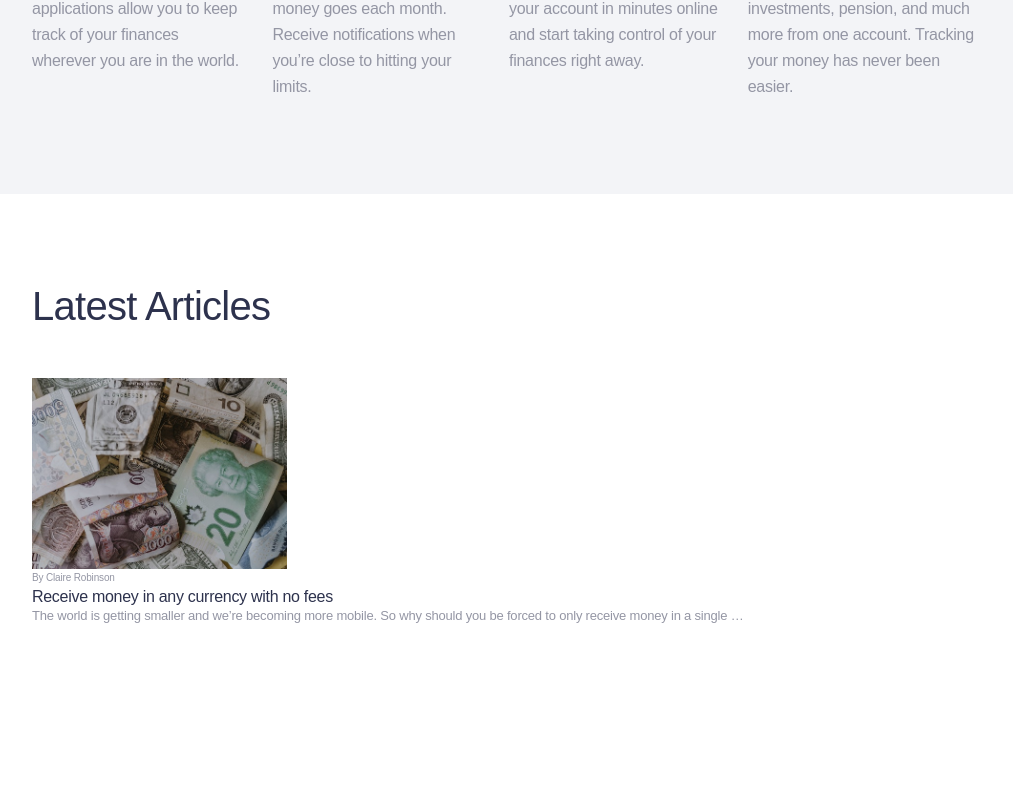
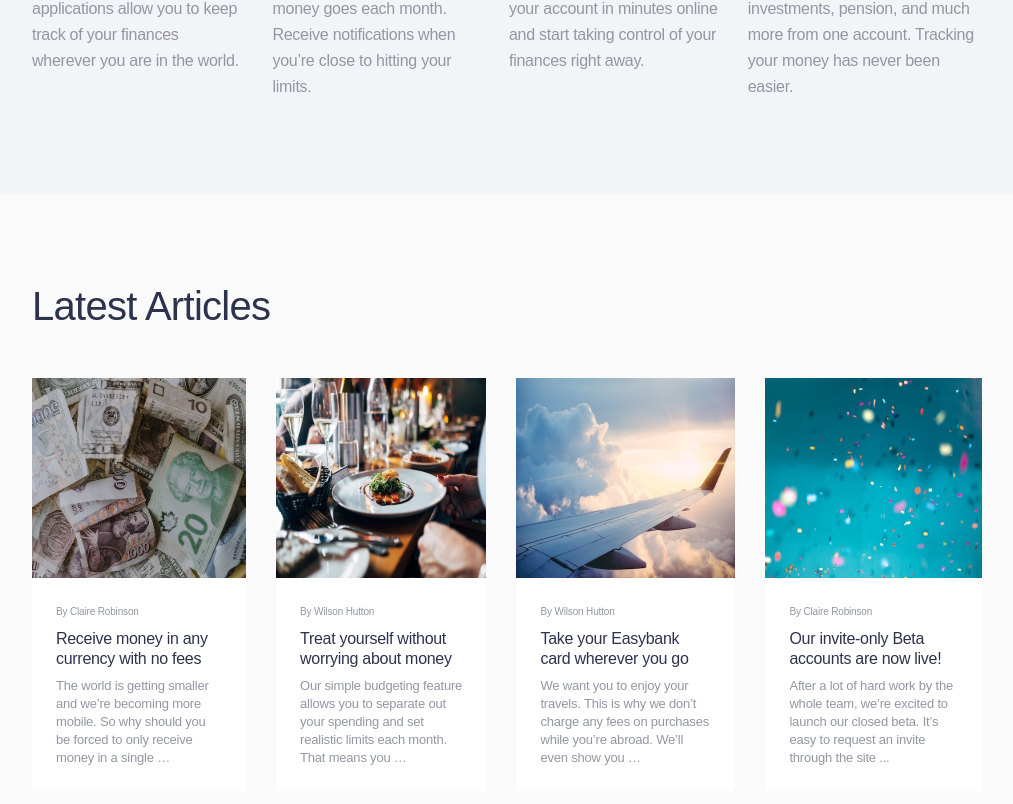
Before and after one commit to sashameniakin/easybank-landing-page, a React (Create React App) app: page / in a window 1280 px wide. Shown: the part 1284-2088 px from the top of the page, without its empty margins (133-1146 px from the left). Before the commit the page ends 1909 px from the top, so only its background shows below. Built offline with nearby package versions, Linux system fonts and the light colour scheme; the HTML template or start-up script is replaced by a standard one.

Commit message:
articles part finished

```diff
--- a/src/App.js
+++ b/src/App.js
@@ -1,11 +1,13 @@
 import Nav from "./components/Nav";
 import MainPart from "./components/MainPart";
+import ArticlePart from "./components/ArticlePart";
 
 function App() {
   return (
     <>
       <Nav />
       <MainPart />
+      <ArticlePart />
     </>
   );
 }
--- /dev/null
+++ b/src/components/Article.jsx
@@ -0,0 +1,12 @@
+export default function Article({ path, alt, author, title, article }) {
+  return (
+    <article className="flex flex-col bg-pureWhite">
+      <img src={path} alt={alt} width="255px" className="h-[200px]" />
+      <p className="text-grayishBlue text-author mt-[25px] px-6">{author}</p>
+      <p className="text-articleTitle text-darkBlue mt-2 px-6 hover:text-green">
+        {title}
+      </p>
+      <p className="text-grayishBlue text-article mt-2 mb-6 px-6">{article}</p>
+    </article>
+  );
+}
--- /dev/null
+++ b/src/components/ArticlePart.jsx
@@ -0,0 +1,40 @@
+import Article from "./Article";
+
+export default function ArticlePart() {
+  return (
+    <section className="px-[165px] bg-backGr pb-20">
+      <p className="text-h2 text-darkBlue pt-20 pb-10">Latest Articles</p>
+      <div className="flex gap-[30px]">
+        <Article
+          path="./images/articles/image-currency.jpg"
+          alt="currency"
+          author="By Claire Robinson"
+          title="Receive money in any currency with no fees"
+          article="The world is getting smaller and we’re becoming more mobile. So
+              why should you be forced to only receive money in a single …"
+        />
+        <Article
+          path="./images/articles/image-restaurant.jpg"
+          alt="restaurant"
+          author="By Wilson Hutton"
+          title="Treat yourself without worrying about money"
+          article="Our simple budgeting feature allows you to separate out your spending and set realistic limits each month. That means you …"
+        />
+        <Article
+          path="./images/articles/image-plane.jpg"
+          alt="plane"
+          author="By Wilson Hutton"
+          title="Take your Easybank card wherever you go"
+          article="We want you to enjoy your travels. This is why we don’t charge any fees on purchases while you’re abroad. We’ll even show you …"
+        />
+        <Article
+          path="./images/articles/image-confetti.jpg"
+          alt="confetti"
+          author="By Claire Robinson"
+          title="Our invite-only Beta accounts are now live!"
+          article="After a lot of hard work by the whole team, we’re excited to launch our closed beta. It’s easy to request an invite through the site ..."
+        />
+      </div>
+    </section>
+  );
+}
--- a/src/components/MainPart.jsx
+++ b/src/components/MainPart.jsx
@@ -67,31 +67,6 @@
           />
         </div>
       </section>
-      <section className="px-[165px]">
-        <p className="text-h2 text-darkBlue pt-20 pb-10">Latest Articles</p>
-        <div className="flex gap-[30px]">
-          <article>
-            <div className="flex flex-col">
-              <img
-                src="./images/articles/image-currency.jpg"
-                alt="currency"
-                width="255px"
-              />
-              <p className="text-grayishBlue text-author">By Claire Robinson</p>
-              <p className="text-articleTitle text-darkBlue">
-                Receive money in any currency with no fees
-              </p>
-              <p className="text-grayishBlue text-article">
-                The world is getting smaller and we’re becoming more mobile. So
-                why should you be forced to only receive money in a single …
-              </p>
-            </div>
-          </article>
-          <article></article>
-          <article></article>
-          <article></article>
-        </div>
-      </section>
     </>
   );
 }
--- a/tailwind.config.js
+++ b/tailwind.config.js
@@ -18,6 +18,7 @@
       darkBlue: "hsl(231, 26%, 24%)",
       backGr: "hsl(0, 0%, 98%)",
       backGrmiddle: " hsla(223, 18%, 96%, 1)",
+      green: "hsla(158, 61%, 49%, 1)",
     },
     fontSize: {
       menu: [
```
